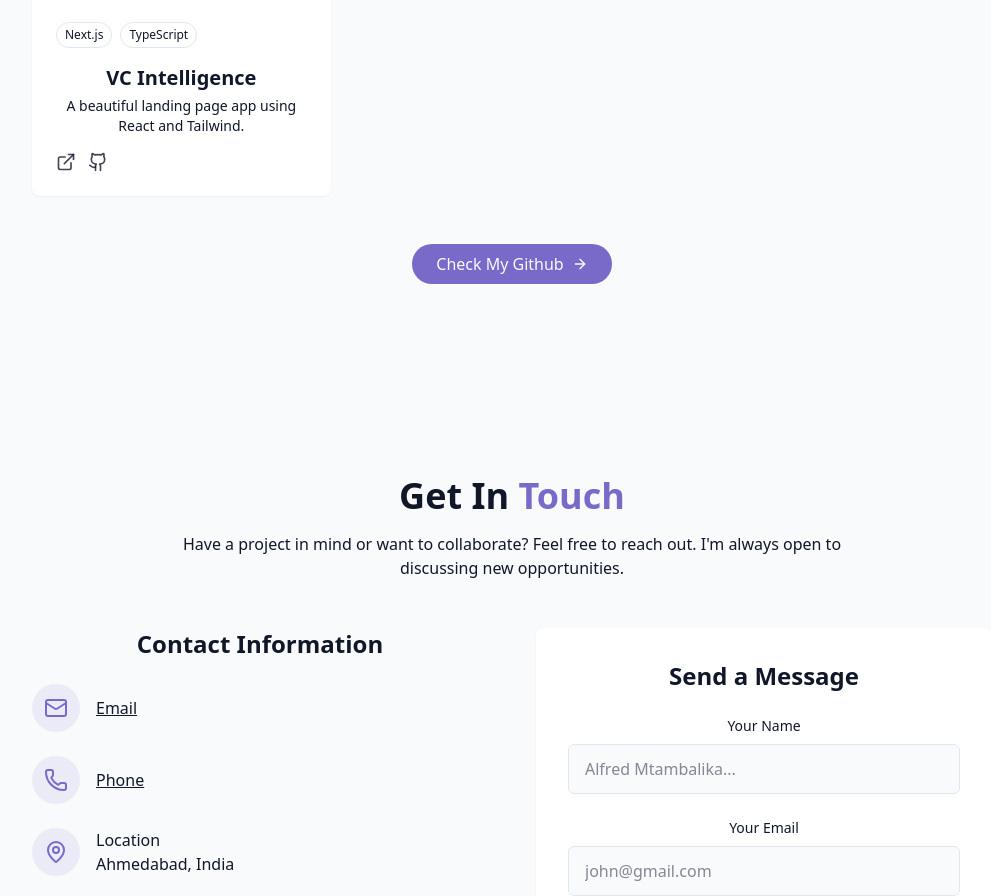
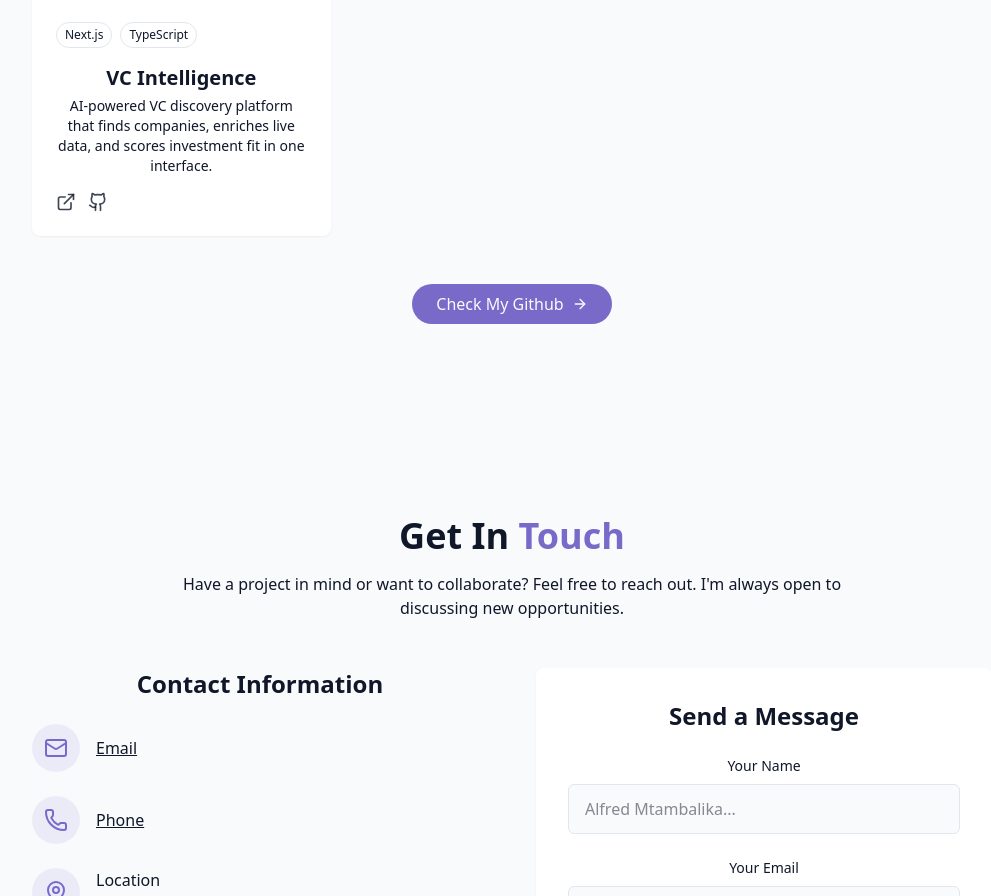
Before and after one commit to KaranDev316/portfolio, a React (Vite) app: page / in a window 1280 px wide. Shown: the part 3148-4044 px from the top of the page, without its empty margins (128-1119 px from the left). Built offline with nearby package versions, Linux system fonts and the light colour scheme.

Commit message:
feat: Add vc-intelligence on projects list

```diff
--- a/src/components/ProjectsSection.jsx
+++ b/src/components/ProjectsSection.jsx
@@ -4,7 +4,7 @@ const projects = [
   {
     id: 1,
     title: "VC Intelligence",
-    description: "A beautiful landing page app using React and Tailwind.",
+    description: "AI-powered VC discovery platform that finds companies, enriches live data, and scores investment fit in one interface.",
     image: "/projects/vc-intelligence.png",
     tags: ["Next.js", "TypeScript"],
     demoUrl: "https://vc-intelligence-gray.vercel.app/",
```
